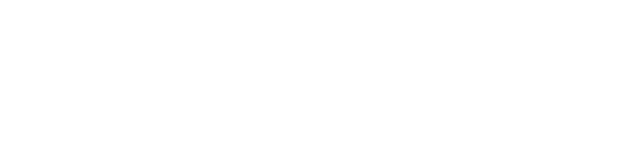
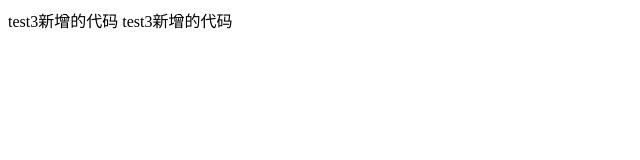
Before and after one commit to lipeng1808/1809test1, a plain HTML site: page index2.html in a window 1280 px wide. Shown: the whole page, without its empty margins (0-640 px from the left). Drawn offline with Linux system fonts and the light colour scheme.

Commit message:
test3修改的代码

```diff
--- a/index2.html
+++ b/index2.html
@@ -5,5 +5,7 @@
 		<title></title>
 	</head>
 	<body>
+		test3新增的代码
+		test3新增的代码
 	</body>
 </html>
```
